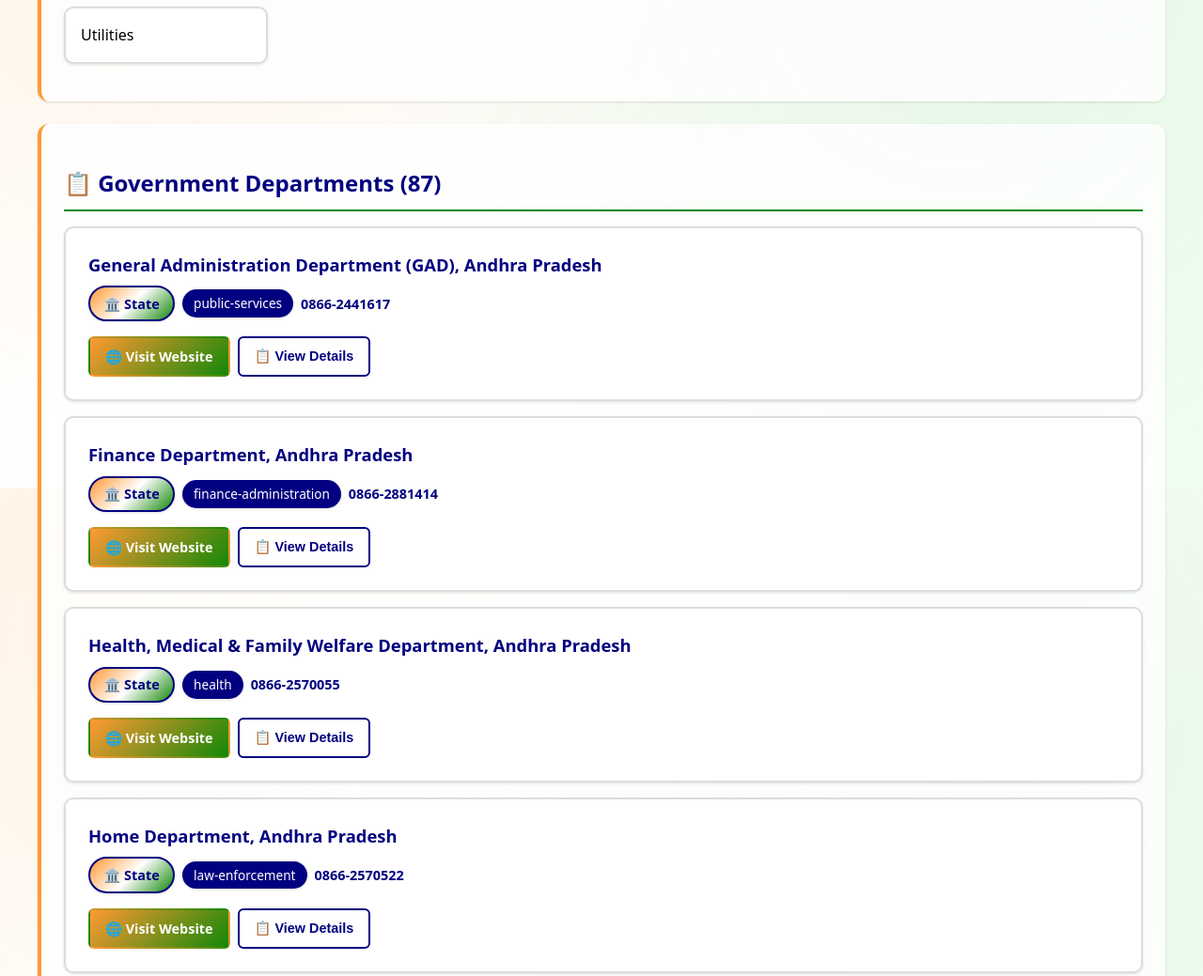
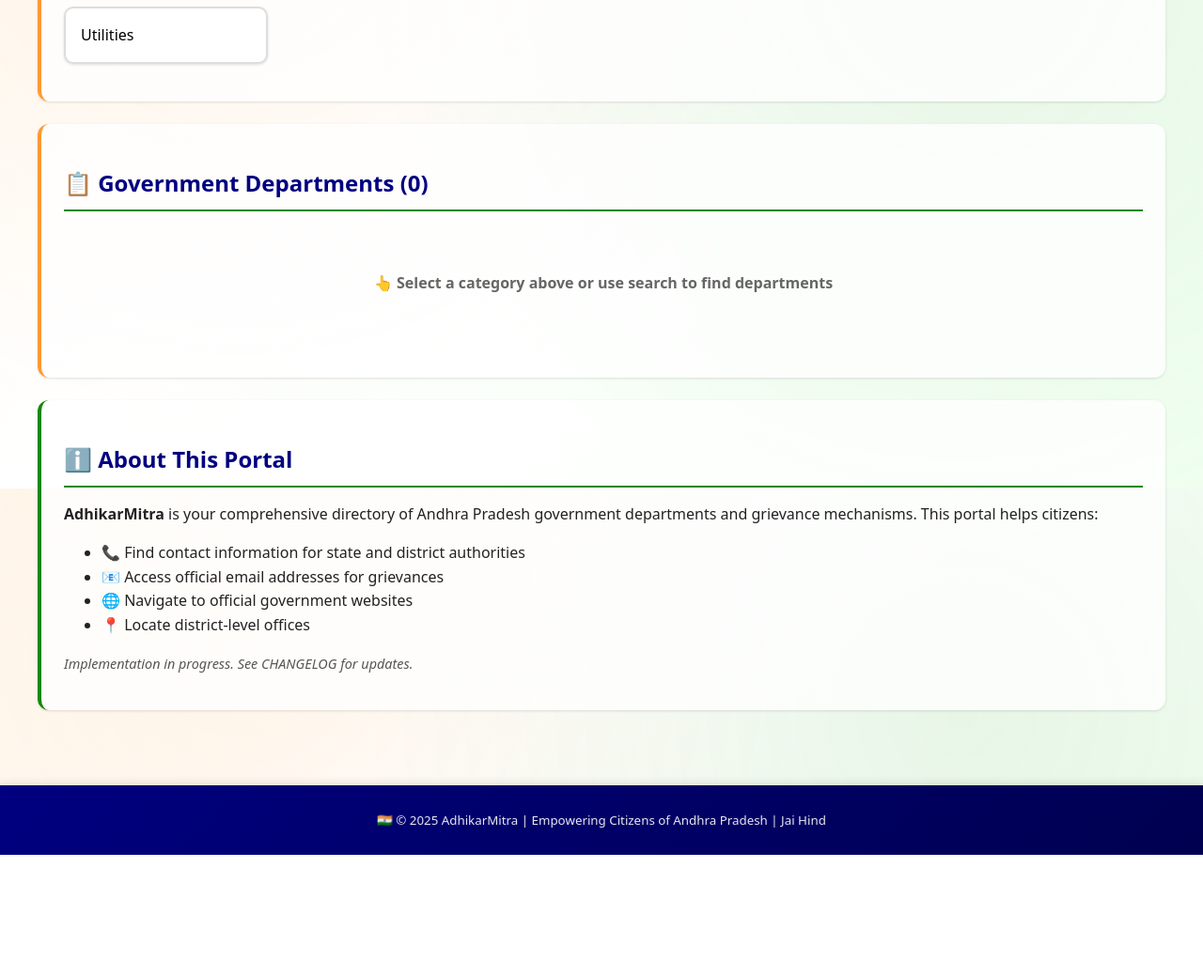
Before and after one commit to manikantahari99/AdhikarMitra, a plain HTML site: page src/index.html in a window 1280 px wide. Shown: the part 1080-2119 px from the top of the page at 94% size. After the commit the page ends 1990 px from the top, so only its background shows below. Drawn offline with Linux system fonts and the light colour scheme.

Commit message:
feat: add 27 comprehensive central government departments - NHAI, AAI, SEBI, IRDAI, PFRDA, Consumer Helpline, FCI, ESIC HQ, EPFO HQ, Ayushman Bharat, NCW, NCPCR, CCPD, NCSC, UGC, AICTE, CBSE, ICMR, DGCA, DGFT, MEA, Railways Enquiry, LIC, PAN Services, GST Helpline, PM-KISAN, Ujjwala Yojana + fix UI bugs (separate state/central categories, remove changelog, no auto-display) - 114 total authorities

```diff
--- a/src/assets/js/render.js
+++ b/src/assets/js/render.js
@@ -15,6 +15,10 @@ const Renderer = (function(){
       btn.type='button';
       btn.setAttribute('data-category',cat.id);
       btn.addEventListener('click',()=>{
+        // Remove active class from all category buttons
+        document.querySelectorAll('.category-btn').forEach(b => b.classList.remove('active'));
+        // Add active class to clicked button
+        btn.classList.add('active');
         document.dispatchEvent(new CustomEvent('category:selected',{ detail:{ id: cat.id } }));
       });
       li.appendChild(btn);
@@ -103,11 +107,23 @@ const Renderer = (function(){
     return li;
   }
 
-  function renderAuthorityList(authorities){
+  function renderAuthorityList(authorities, showPrompt = false){
     const section = document.getElementById('results');
     if(!section) return;
     let list = section.querySelector('ul.authority-list');
     if(list) list.innerHTML=''; else { list = el('ul','authority-list'); list.setAttribute('role','list'); section.appendChild(list); }
+
+    // If showPrompt is true and no authorities, show selection prompt
+    if(showPrompt && authorities.length === 0){
+      const promptDiv = el('div', 'selection-prompt');
+      promptDiv.innerHTML = '<p style="text-align: center; padding: 2rem; color: #666;"><strong>👆 Select a category above or use search to find departments</strong></p>';
+      list.appendChild(promptDiv);
+      const countEl = document.getElementById('results-count');
+      if(countEl) countEl.textContent = '0';
+      toggleNoResults(false); // Don't show "no results" message
+      return;
+    }
+
     authorities.forEach(a=> list.appendChild(buildAuthorityCard(a)) );
     const countEl = document.getElementById('results-count');
     if(countEl) countEl.textContent = authorities.length.toString();
--- a/src/assets/js/search.js
+++ b/src/assets/js/search.js
@@ -2,6 +2,7 @@
 /* global DataStore, Renderer */
 (function(){
   let allAuthorities = [];
+  let allCategories = [];
   let activeCategory = null;
   let activeScope = 'all'; // 'all', 'state', or 'central'
   const searchInputId = 'search-input';
@@ -28,9 +29,34 @@
         btn.classList.add('active');
         // Update active scope
         activeScope = btn.getAttribute('data-scope');
+        // Reset active category when switching scope
+        activeCategory = null;
+        // Update categories display based on new scope
+        updateCategoriesForScope();
+        // Clear results until user selects a category or searches
         applyFilters();
       });
     });
+  }
+
+  function updateCategoriesForScope(){
+    // Filter categories based on scope
+    let filteredCategories = allCategories;
+
+    if(activeScope === 'state'){
+      // For state: show only state-related categories
+      // Exclude: emergency-services, independent-bodies, central-admin, central-public-services
+      const centralOnlyCategories = ['emergency-services', 'independent-bodies', 'central-admin', 'central-public-services'];
+      filteredCategories = allCategories.filter(cat => !centralOnlyCategories.includes(cat.id));
+    } else if(activeScope === 'central'){
+      // For central: show only central-related categories
+      // Include: emergency-services, independent-bodies, central-admin, central-public-services
+      const centralCategories = ['emergency-services', 'independent-bodies', 'central-admin', 'central-public-services'];
+      filteredCategories = allCategories.filter(cat => centralCategories.includes(cat.id));
+    }
+    // For 'all' scope, show all categories
+
+    Renderer.renderCategories(filteredCategories);
   }
 
   function applyFilters(){
@@ -54,14 +80,20 @@
       });
     }
 
+    // If no category selected and no search term, show empty state message
+    if(!activeCategory && !term){
+      Renderer.renderAuthorityList([], true); // true = show selection prompt
+      return;
+    }
+
     Renderer.renderAuthorityList(filtered);
   }
 
   async function bootstrap(){
-    const cats = await DataStore.loadCategories();
-    Renderer.renderCategories(cats);
+    allCategories = await DataStore.loadCategories();
+    updateCategoriesForScope(); // Initial render with 'all' scope
     allAuthorities = await DataStore.loadAuthoritiesState();
-    applyFilters();
+    applyFilters(); // Will show empty state initially
     initSearch();
     initScopeFilters(); // Initialize scope filter buttons
     document.addEventListener('category:selected', e=>{
--- a/src/data/authorities.state.json
+++ b/src/data/authorities.state.json
@@ -1138,5 +1138,409 @@
     "helpline": "1947",
     "grievanceEmail": "complaints@uidai.gov.in",
     "lastVerified": "2025-11-08"
+  },
+  {
+    "id": "central-nhai",
+    "name": "National Highways Authority of India (NHAI)",
+    "scope": "central",
+    "category": "central-admin",
+    "description": "National highways development, toll collection, FASTag services. File complaints for toll issues, highway conditions, construction delays. RTI: cpio@nhai.gov.in",
+    "contact": {
+      "phone": "011-26192457",
+      "email": "nhai@nhai.gov.in"
+    },
+    "website": "https://nhai.gov.in/",
+    "helpline": "1033",
+    "grievanceEmail": "grievance@nhai.gov.in",
+    "lastVerified": "2025-11-08"
+  },
+  {
+    "id": "central-aai",
+    "name": "Airports Authority of India (AAI)",
+    "scope": "central",
+    "category": "central-admin",
+    "description": "Airport operations, air traffic control, passenger facilities. File complaints for airport services, lost baggage assistance, facility grievances.",
+    "contact": {
+      "phone": "011-24622950",
+      "email": "chairman@aai.aero"
+    },
+    "website": "https://www.aai.aero/",
+    "helpline": "1800-111-950",
+    "grievanceEmail": "customercare@aai.aero",
+    "lastVerified": "2025-11-08"
+  },
+  {
+    "id": "central-sebi",
+    "name": "Securities and Exchange Board of India (SEBI)",
+    "scope": "central",
+    "category": "independent-bodies",
+    "description": "Securities market regulator. File complaints against brokers, mutual funds, IPO frauds, market manipulation. SCORES portal for investor grievances.",
+    "contact": {
+      "phone": "022-26449000",
+      "email": "sebi@sebi.gov.in"
+    },
+    "website": "https://www.sebi.gov.in/",
+    "helpline": "1800-266-7575",
+    "grievanceEmail": "complaints@sebi.gov.in",
+    "lastVerified": "2025-11-08"
+  },
+  {
+    "id": "central-irdai",
+    "name": "Insurance Regulatory and Development Authority (IRDAI)",
+    "scope": "central",
+    "category": "independent-bodies",
+    "description": "Insurance industry regulator. File complaints for claim rejection, policy mis-selling, premium disputes. Bima Bharosa portal for grievances.",
+    "contact": {
+      "phone": "040-20204000",
+      "email": "complaints@irdai.gov.in"
+    },
+    "website": "https://www.irdai.gov.in/",
+    "helpline": "155255",
+    "grievanceEmail": "grievance@irdai.gov.in",
+    "lastVerified": "2025-11-08"
+  },
+  {
+    "id": "central-pfrda",
+    "name": "Pension Fund Regulatory and Development Authority (PFRDA)",
+    "scope": "central",
+    "category": "independent-bodies",
+    "description": "National Pension System (NPS) regulator. File complaints for NPS account issues, withdrawal delays, PRAN card problems. CRA-NSDL grievances.",
+    "contact": {
+      "phone": "011-26517501",
+      "email": "npstrust@npstrust.org.in"
+    },
+    "website": "https://www.npstrust.org.in/",
+    "helpline": "1800-222-080",
+    "grievanceEmail": "grievances@npstrust.org.in",
+    "lastVerified": "2025-11-08"
+  },
+  {
+    "id": "central-consumer-helpline",
+    "name": "National Consumer Helpline (NCH)",
+    "scope": "central",
+    "category": "central-public-services",
+    "description": "Consumer complaints and guidance. File complaints for defective products, service deficiency, unfair trade practices. 24x7 helpline in 17 languages.",
+    "contact": {
+      "phone": "1800-11-4000",
+      "email": "nch@nic.in"
+    },
+    "website": "https://consumerhelpline.gov.in/",
+    "helpline": "1915",
+    "grievanceEmail": "complaints@consumerhelpline.gov.in",
+    "lastVerified": "2025-11-08"
+  },
+  {
+    "id": "central-fci",
+    "name": "Food Corporation of India (FCI)",
+    "scope": "central",
+    "category": "central-public-services",
+    "description": "Food grain procurement, storage, distribution. File complaints for PDS (Public Distribution System), ration card issues, food quality, fair price shops.",
+    "contact": {
+      "phone": "011-24367310",
+      "email": "md@fci.gov.in"
+    },
+    "website": "https://fci.gov.in/",
+    "helpline": "1800-180-1150",
+    "grievanceEmail": "fci.ho@nic.in",
+    "lastVerified": "2025-11-08"
+  },
+  {
+    "id": "central-esic-hq",
+    "name": "Employees' State Insurance Corporation (ESIC) Headquarters",
+    "scope": "central",
+    "category": "central-public-services",
+    "description": "Social security for workers. ESI card, medical benefits, sickness benefits, maternity benefits, unemployment allowance. RTI: cpio.esic@nic.in",
+    "contact": {
+      "phone": "011-23231180",
+      "email": "dgoffice@esic.nic.in"
+    },
+    "website": "https://www.esic.gov.in/",
+    "helpline": "1800-112-526",
+    "grievanceEmail": "grievances@esic.in",
+    "lastVerified": "2025-11-08"
+  },
+  {
+    "id": "central-epfo-hq",
+    "name": "Employees' Provident Fund Organisation (EPFO) Headquarters",
+    "scope": "central",
+    "category": "central-public-services",
+    "description": "Provident fund, pension scheme. UAN activation, PF withdrawal, pension claims, Form 31, transfer claims. Unified portal: epfindia.gov.in",
+    "contact": {
+      "phone": "011-22044700",
+      "email": "cpfc@epfindia.gov.in"
+    },
+    "website": "https://www.epfindia.gov.in/",
+    "helpline": "1800-118-005",
+    "grievanceEmail": "grievance@epfindia.gov.in",
+    "lastVerified": "2025-11-08"
+  },
+  {
+    "id": "central-ayushman-bharat",
+    "name": "Ayushman Bharat - Pradhan Mantri Jan Arogya Yojana (PMJAY)",
+    "scope": "central",
+    "category": "central-public-services",
+    "description": "Health insurance scheme for poor families. ₹5 lakh coverage, cashless treatment, hospital empanelment, Ayushman card download. Helpline: 14555",
+    "contact": {
+      "phone": "011-23061145",
+      "email": "info@pmjay.gov.in"
+    },
+    "website": "https://pmjay.gov.in/",
+    "helpline": "14555",
+    "grievanceEmail": "grievance@pmjay.gov.in",
+    "lastVerified": "2025-11-08"
+  },
+  {
+    "id": "central-ncw",
+    "name": "National Commission for Women (NCW)",
+    "scope": "central",
+    "category": "independent-bodies",
+    "description": "Women's rights protection. File complaints for domestic violence, sexual harassment, dowry harassment, rape, eve-teasing. 24x7 helpline available.",
+    "contact": {
+      "phone": "011-26944880",
+      "email": "chairperson-ncw@nic.in"
+    },
+    "website": "https://ncw.nic.in/",
+    "helpline": "7827-170-170",
+    "grievanceEmail": "complaints-ncw@nic.in",
+    "lastVerified": "2025-11-08"
+  },
+  {
+    "id": "central-ncpcr",
+    "name": "National Commission for Protection of Child Rights (NCPCR)",
+    "scope": "central",
+    "category": "independent-bodies",
+    "description": "Child rights protection. File complaints for child labor, child abuse, child marriage, trafficking, education rights violations. Online complaint portal.",
+    "contact": {
+      "phone": "011-23478200",
+      "email": "ncpcr@nic.in"
+    },
+    "website": "https://ncpcr.gov.in/",
+    "helpline": "1098",
+    "grievanceEmail": "complaints-ncpcr@gov.in",
+    "lastVerified": "2025-11-08"
+  },
+  {
+    "id": "central-ccpd",
+    "name": "Chief Commissioner for Persons with Disabilities (CCPD)",
+    "scope": "central",
+    "category": "independent-bodies",
+    "description": "Disability rights protection. File complaints for accessibility issues, discrimination, UDID card, disability certificate, reservation violations.",
+    "contact": {
+      "phone": "011-24365051",
+      "email": "ccpd@nic.in"
+    },
+    "website": "https://www.ccdisabilities.nic.in/",
+    "helpline": "1800-111-019",
+    "grievanceEmail": "grievances-ccpd@gov.in",
+    "lastVerified": "2025-11-08"
+  },
+  {
+    "id": "central-ncsc",
+    "name": "National Commission for Senior Citizens (NCSC)",
+    "scope": "central",
+    "category": "independent-bodies",
+    "description": "Senior citizen rights protection. File complaints for elderly abuse, neglect, pension issues, senior citizen card, maintenance claims under Section 125 CrPC.",
+    "contact": {
+      "phone": "011-23347379",
+      "email": "ncsc-msjc@nic.in"
+    },
+    "website": "http://www.socialjustice.nic.in/",
+    "helpline": "1800-180-1253",
+    "grievanceEmail": "grievances-ncsc@nic.in",
+    "lastVerified": "2025-11-08"
+  },
+  {
+    "id": "central-ugc",
+    "name": "University Grants Commission (UGC)",
+    "scope": "central",
+    "category": "central-admin",
+    "description": "Higher education regulator. University recognition, UGC NET, scholarships, fake university list, college accreditation, degree equivalence.",
+    "contact": {
+      "phone": "011-23236288",
+      "email": "ugc@ugc.ac.in"
+    },
+    "website": "https://www.ugc.ac.in/",
+    "helpline": "1800-180-1415",
+    "grievanceEmail": "grievance@ugc.ac.in",
+    "lastVerified": "2025-11-08"
+  },
+  {
+    "id": "central-aicte",
+    "name": "All India Council for Technical Education (AICTE)",
+    "scope": "central",
+    "category": "central-admin",
+    "description": "Technical education regulator. College approval, degree equivalence, scholarships, fake institution complaints, quality standards, faculty norms.",
+    "contact": {
+      "phone": "011-29581312",
+      "email": "chairman@aicte-india.org"
+    },
+    "website": "https://www.aicte-india.org/",
+    "helpline": "1800-102-4412",
+    "grievanceEmail": "grievances@aicte-india.org",
+    "lastVerified": "2025-11-08"
+  },
+  {
+    "id": "central-cbse",
+    "name": "Central Board of Secondary Education (CBSE)",
+    "scope": "central",
+    "category": "central-admin",
+    "description": "School education board. Exam results, certificates, affiliation, re-evaluation, migration certificate, duplicate marksheet. Helpline: 1800-11-8004",
+    "contact": {
+      "phone": "011-23212603",
+      "email": "directoracad.cbse@nic.in"
+    },
+    "website": "https://www.cbse.gov.in/",
+    "helpline": "1800-11-8004",
+    "grievanceEmail": "cbseregistrar@nic.in",
+    "lastVerified": "2025-11-08"
+  },
+  {
+    "id": "central-icmr",
+    "name": "Indian Council of Medical Research (ICMR)",
+    "scope": "central",
+    "category": "central-admin",
+    "description": "Medical research, health guidelines, COVID-19 testing labs, clinical trials, research grants, ethical guidelines, biomedical research.",
+    "contact": {
+      "phone": "011-26588980",
+      "email": "icmr.root@gov.in"
+    },
+    "website": "https://www.icmr.gov.in/",
+    "grievanceEmail": "grievance@icmr.gov.in",
+    "lastVerified": "2025-11-08"
+  },
+  {
+    "id": "central-dgca",
+    "name": "Directorate General of Civil Aviation (DGCA)",
+    "scope": "central",
+    "category": "central-admin",
+    "description": "Aviation regulator. File complaints for flight delays, cancellations, baggage issues, refund problems. Air Sewa portal for grievances. Helpline: 1800-111-009",
+    "contact": {
+      "phone": "011-24624171",
+      "email": "dgca@nic.in"
+    },
+    "website": "https://www.dgca.gov.in/",
+    "helpline": "1800-111-009",
+    "grievanceEmail": "airsewa@aai.aero",
+    "lastVerified": "2025-11-08"
+  },
+  {
+    "id": "central-dgft",
+    "name": "Directorate General of Foreign Trade (DGFT)",
+    "scope": "central",
+    "category": "central-admin",
+    "description": "Export-import policy, IEC (Import Export Code), export incentives, MEIS, SEIS, trade disputes, licensing. eDGFT portal for online services.",
+    "contact": {
+      "phone": "011-23063234",
+      "email": "dgft@nic.in"
+    },
+    "website": "https://dgft.gov.in/",
+    "helpline": "1800-111-550",
+    "grievanceEmail": "grievances.dgft@gov.in",
+    "lastVerified": "2025-11-08"
+  },
+  {
+    "id": "central-ministry-external-affairs",
+    "name": "Ministry of External Affairs (MEA)",
+    "scope": "central",
+    "category": "central-admin",
+    "description": "Passport, visa, OCI (Overseas Citizen of India) card, consular services, Indian missions abroad, emergency travel documents, emigration clearance.",
+    "contact": {
+      "phone": "011-23012200",
+      "email": "cpio.mea@mea.gov.in"
+    },
+    "website": "https://www.mea.gov.in/",
+    "helpline": "1800-111-204",
+    "grievanceEmail": "public.grievance@mea.gov.in",
+    "lastVerified": "2025-11-08"
+  },
+  {
+    "id": "central-railways-enquiry",
+    "name": "Indian Railways Enquiry & Reservation",
+    "scope": "central",
+    "category": "central-public-services",
+    "description": "Railway ticket booking, PNR status, train running status, refund, tatkal booking, senior citizen concession. IRCTC portal for online booking.",
+    "contact": {
+      "phone": "011-23340000",
+      "email": "care@irctc.co.in"
+    },
+    "website": "https://www.irctc.co.in/",
+    "helpline": "139",
+    "grievanceEmail": "customercare@irctc.co.in",
+    "lastVerified": "2025-11-08"
+  },
+  {
+    "id": "central-lic",
+    "name": "Life Insurance Corporation of India (LIC)",
+    "scope": "central",
+    "category": "central-public-services",
+    "description": "Life insurance, pension plans, policy servicing, premium payment, maturity claims, death claims, policy loan, surrender. Customer portal available.",
+    "contact": {
+      "phone": "022-66521111",
+      "email": "customercare@licindia.com"
+    },
+    "website": "https://www.licindia.in/",
+    "helpline": "1800-258-5678",
+    "grievanceEmail": "co_complaints@licindia.com",
+    "lastVerified": "2025-11-08"
+  },
+  {
+    "id": "central-nsdl-pan",
+    "name": "NSDL - PAN Card Services",
+    "scope": "central",
+    "category": "central-public-services",
+    "description": "PAN card application, correction, reprint, Aadhaar-PAN linking, PAN verification, instant e-PAN. Online application at tin.tin.nsdl.com",
+    "contact": {
+      "phone": "022-27927700",
+      "email": "tininfo@nsdl.co.in"
+    },
+    "website": "https://www.onlineservices.nsdl.com/",
+    "helpline": "020-27218080",
+    "grievanceEmail": "grievance@nsdl.co.in",
+    "lastVerified": "2025-11-08"
+  },
+  {
+    "id": "central-gst-helpline",
+    "name": "GST Helpline & Grievance",
+    "scope": "central",
+    "category": "central-public-services",
+    "description": "GST registration, return filing, refund claims, input tax credit, GST portal issues, GSTR-1/3B filing. Helpline: 1800-103-4786",
+    "contact": {
+      "phone": "1800-103-4786",
+      "email": "helpdesk@gst.gov.in"
+    },
+    "website": "https://www.gst.gov.in/",
+    "helpline": "1800-103-4786",
+    "grievanceEmail": "grievances@gst.gov.in",
+    "lastVerified": "2025-11-08"
+  },
+  {
+    "id": "central-pmkisan",
+    "name": "PM-KISAN (Pradhan Mantri Kisan Samman Nidhi)",
+    "scope": "central",
+    "category": "central-public-services",
+    "description": "₹6000 annual assistance to farmers. Check status, Aadhaar linking, bank account update, rejection reasons, beneficiary list. Helpline: 155261",
+    "contact": {
+      "phone": "011-24300606",
+      "email": "pmkisan-ict@gov.in"
+    },
+    "website": "https://pmkisan.gov.in/",
+    "helpline": "155261",
+    "grievanceEmail": "pmkisan-grievance@gov.in",
+    "lastVerified": "2025-11-08"
+  },
+  {
+    "id": "central-ujjwala-yojana",
+    "name": "Pradhan Mantri Ujjwala Yojana (PMUY)",
+    "scope": "central",
+    "category": "central-public-services",
+    "description": "Free LPG connection to poor women. Application, refill subsidy, KYC update, transfer connection, surrender connection. Helpline: 1906",
+    "contact": {
+      "phone": "011-23717260",
+      "email": "ujjwalayojana@nic.in"
+    },
+    "website": "https://www.pmuy.gov.in/",
+    "helpline": "1906",
+    "grievanceEmail": "grievances-pmuy@gov.in",
+    "lastVerified": "2025-11-08"
   }
 ]
```
Also changed, not shown: src/index.html (+0 -1 lines).
